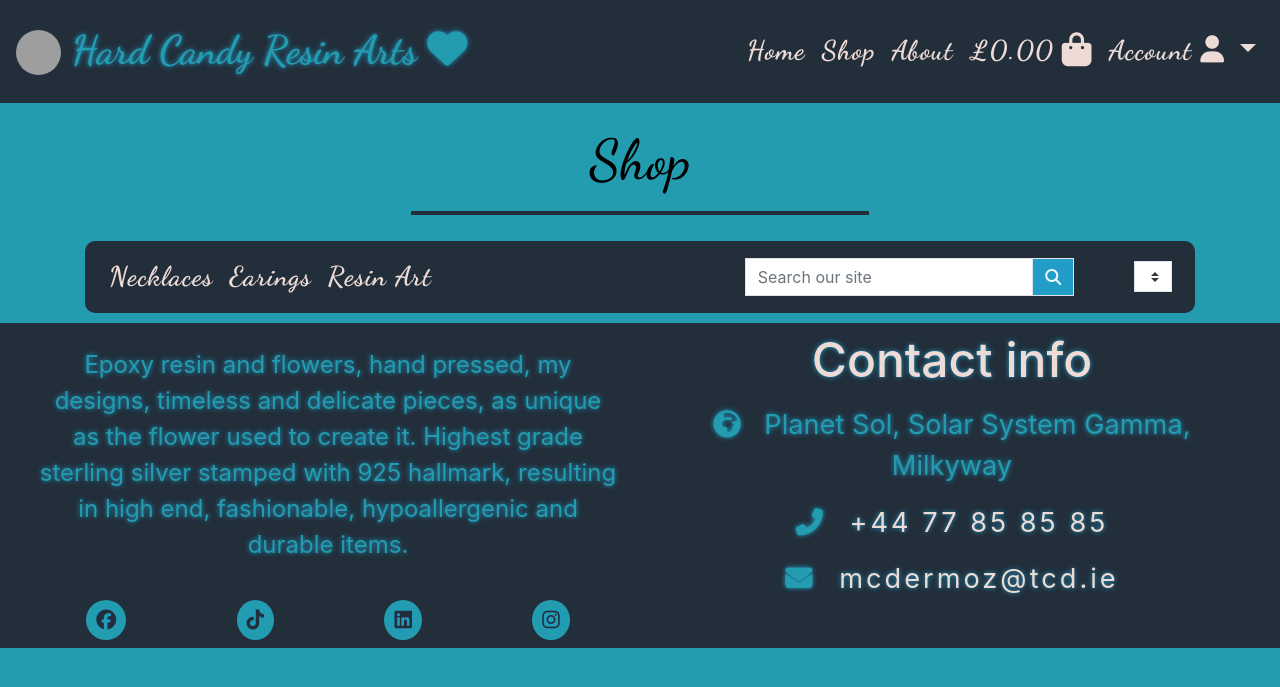
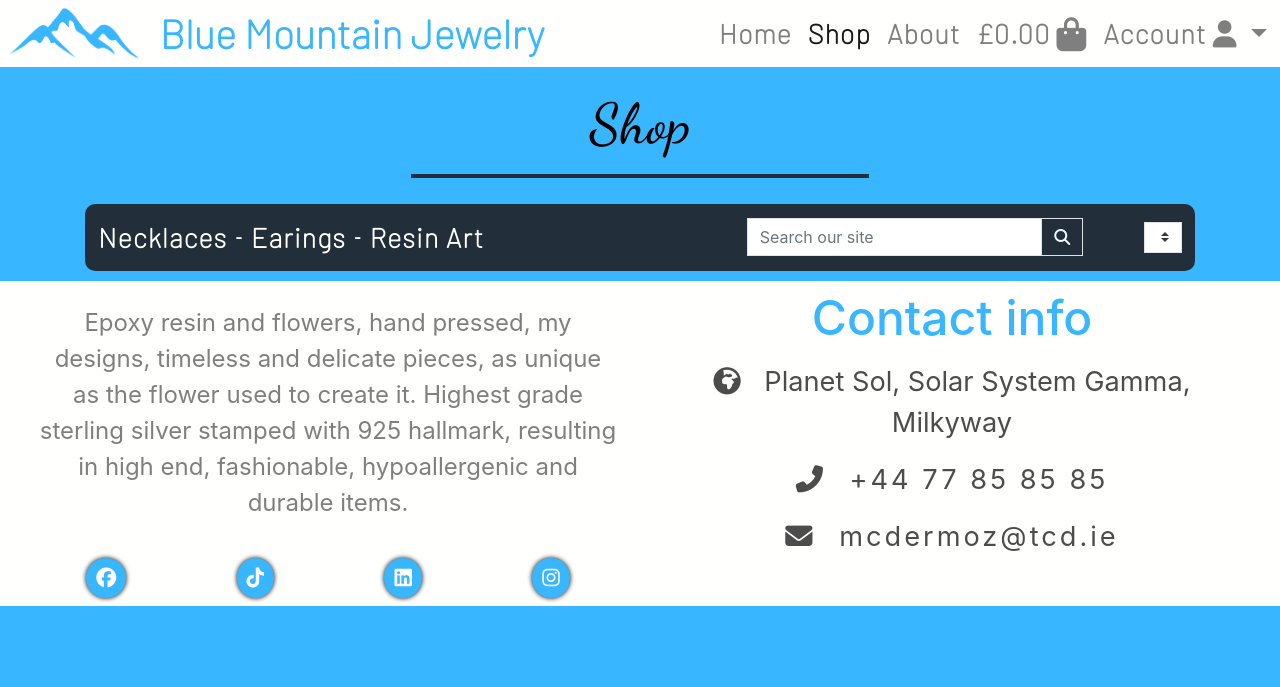
Before and after one commit to Aramantos/HardCandyResinArts, a Django app: page /shop/ in a window 1280 px wide. Shown: the top 687 px of the page. Run offline with Django 4.2, Linux system fonts and the light colour scheme; data that the repository does not hold is empty; some libraries are stand-ins or nearby versions; grey boxes are pictures that could not be loaded.

Commit message:
add logo images and update css styles to compliment logo

```diff
--- a/about/templates/about/about.html
+++ b/about/templates/about/about.html
@@ -2,6 +2,8 @@
 {% load static %}
 
 {% block extra_title %}- About{% endblock %}
+
+{% block about %}active{% endblock %}
 
 {% block extra_css %}
     <link rel="stylesheet" href="{% static 'about/css/about.css' %}">
--- a/basket/templates/basket/basket.html
+++ b/basket/templates/basket/basket.html
@@ -3,6 +3,8 @@
 {% load basket_tools %}
 
 {% block extra_title %} Basket{% endblock %}
+
+{% block basket %}active{% endblock %}
 
 {% block extra_css %}
     <link rel="stylesheet" href="{% static 'basket/css/basket.css' %}">
--- a/profiles/templates/profiles/profile.html
+++ b/profiles/templates/profiles/profile.html
@@ -1,5 +1,9 @@
 {% extends "base.html" %}
 {% load static %}
+
+{% block extra_title %}- Profile{% endblock %}
+
+{% block profile %}active{% endblock %}
 
 {% block extra_css %}
     <link rel="stylesheet" href="{% static 'profiles/css/profile.css' %}">
--- a/shop/static/shop/css/shop.css
+++ b/shop/static/shop/css/shop.css
@@ -1,5 +1,5 @@
 /* Colors from One */
-:root {
+/* :root {
     --primary: #222e3a;
     --secondary: #229dc8;
     --tertiary: #239cb0;
@@ -7,7 +7,7 @@
     --comp2: #c6c2b9;
     --comp3: #90acb0;
     --comp4: #38a294;
-}
+} */
 
 /* Blue Mountain Jewelry Pallete */
 /* :root {
@@ -94,7 +94,7 @@
 }
 
 hr {
-    border-top: 4px solid var(--primary);
+    border-top: 4px solid var(--secondary);
 }
 
 .item-image,
@@ -140,10 +140,25 @@ hr {
 
 #shop-navbar {
     border-radius: 10px;
+    background-color: var(--secondary);
 }
 
 .shop-navbar-items{
     justify-content: unset;
+}
+
+.shop-nav-item{
+    color: var(--primary)!important;
+}
+
+.shop-nav-item:hover{
+    color: var(--primary)!important;
+}
+
+.nav-hyphen {
+    color: aliceblue;
+    margin: auto;
+    font-weight: bolder;
 }
 
 .category, .details {
@@ -175,6 +190,18 @@ hr {
     margin: 0 auto 10px;
 }
 
+#sort-selector {
+
+}
+
+#sort-selector option {
+    font-family: 'Barlow', sans-serif;
+    font-size: 1rem;
+    font-weight: bolder;
+    margin-right: 10px;
+    padding-right: 10px;
+}
+
 /* footer {
     margin-top: 15px;
 } */
--- a/shop/templates/shop/product_detail.html
+++ b/shop/templates/shop/product_detail.html
@@ -2,6 +2,8 @@
 {% load static %}
 
 {% block extra_title %}- Shop{% endblock %}
+
+{% block shop %}active{% endblock %}
 
 {% block extra_css %}
     <link rel="stylesheet" href="{% static 'shop/css/shop.css' %}">
--- a/shop/templates/shop/shop.html
+++ b/shop/templates/shop/shop.html
@@ -2,6 +2,8 @@
 {% load static %}
 
 {% block extra_title %}- Shop{% endblock %}
+
+{% block shop %}active{% endblock %}
 
 {% block extra_css %}
     <link rel="stylesheet" href="{% static 'shop/css/shop.css' %}">
@@ -38,13 +40,15 @@
                         <div class="collapse navbar-collapse shop-navbar-items" id="navbarNav">
                             <ul class="navbar-nav">
                                 <li class="nav-item">
-                                    <a class="nav-link" href="{% url 'shop_products' %}?category=necklaces">Necklaces</a>
+                                    <a class="nav-link shop-nav-item" href="{% url 'shop_products' %}?category=necklaces">Necklaces</a>
                                 </li>
+                                <li class="nav-hyphen">-</li>
                                 <li class="nav-item">
-                                    <a class="nav-link" href="{% url 'shop_products' %}?category=earings">Earings</a>
+                                    <a class="nav-link shop-nav-item" href="{% url 'shop_products' %}?category=earings">Earings</a>
                                 </li>
+                                <li class="nav-hyphen">-</li>
                                 <li class="nav-item">
-                                    <a class="nav-link" href="{% url 'shop_products' %}?category=resin_art">Resin Art</a>
+                                    <a class="nav-link shop-nav-item" href="{% url 'shop_products' %}?category=resin_art">Resin Art</a>
                                 </li>
                             </ul>
                         </div>
@@ -86,7 +90,7 @@
         <div class="row">
             <div class="product-container col-12">
                 <div class="row">
-                    {% for product in shop %}
+                    {% for product in products %}
                         <div class="col-sm-6 col-md-6 col-lg-4 col-xl-3">
                             <div class="flip-card card border-0">
                                 <div class="flip-card-inner">
--- a/shop/views.py
+++ b/shop/views.py
@@ -48,7 +48,7 @@ def shop_products(request):
     current_sorting = f'{sort}_{direction}'
 
     context = {
-        'shop': products,
+        'products': products,
         'search_term': query,
         'current_categories': categories,
         'current_sorting': current_sorting,
--- a/static/css/base.css
+++ b/static/css/base.css
@@ -1,14 +1,37 @@
 @import url('https://fonts.googleapis.com/css2?family=Dancing+Script:wght@400;500;600;700&display=swap');
+@import url('https://fonts.googleapis.com/css2?family=Barlow+Semi+Condensed&family=Barlow:wght@100&family=DM+Serif+Display&display=swap');
 
+.barlow {
+    font-family: 'Barlow', sans-serif;
+}
+
+.barlow-semi {
+    font-family: 'Barlow Semi Condensec', sans-serif;
+}
+
+.dm-serif {
+    font-family: 'DM Serif Display', serif;
+}
 /* Colors from One */
 :root {
-    --primary: #222e3a;
-    --secondary: #229dc8;
-    --tertiary: #239cb0;
+    --primary: #fffffe;
+    --secondary: #222e3a;
+    --tertiary: #38b6ff;
     --comp1: #eedbd6;
     --comp2: #c6c2b9;
     --comp3: #90acb0;
     --comp4: #38a294;
+}
+
+/* Colors from One */
+:root {
+    --primary1: #222e3a;
+    --secondary1: #229dc8;
+    --tertiary1: #239cb0;
+    /* --comp1: #eedbd6;
+    --comp2: #c6c2b9;
+    --comp3: #90acb0;
+    --comp4: #38a294; */
 }
 
 /* Blue Mountain Jewelry Pallete */
@@ -64,18 +87,28 @@ main {
 
 /* Navbar */
 
+.navbar {
+    background: var(--primary);
+    padding: 5px;
+}
+
+.navbar-brand {
+    padding: 0;
+}
+
+#logo-nav {
+    height: 55px;
+    margin-right: 10px;
+    max-width: 25%;
+}
+
 #title {
-    font-family: 'Dancing Script', cursive;
+    font-family: 'Barlow', sans-serif;
     font-size: 2.5rem;
     font-weight: bolder;
-    padding-top: 5px;
     color: var(--tertiary);
-    text-shadow: var(--secondary) 0px 0px 5px;
-    margin: 0.5rem 0;
-}
-
-.navbar {
-    background: var(--primary);
+    /* text-shadow: var(--secondary) 0px 0px 5px; */
+    margin: auto;
 }
 
 .dropdown-menu {
@@ -94,23 +127,17 @@ main {
     background-color: #dddddd;
 }
 
-#logo-nav {
-    height: 45px;
-    width: 45px;
-    border-radius: 50%;
-    margin-bottom: 7px;
-}
 
 .navbar-collapse {
     justify-content: flex-end;
 }
 
 .nav-link {
-    font-family: 'Dancing Script', cursive;
+    font-family: 'Barlow', sans-serif;
     font-size: 1.7rem;
     font-weight: 700;
     letter-spacing: 1px;
-    color: var(--comp1) !important;
+    /* color: var(--comp1) !important; */
 }
 
 .nav-link:hover {
@@ -222,18 +249,19 @@ main {
 footer {
     color: var(--tertiary);
     background-color: var(--primary);
-    text-shadow: var(--secondary) 0px 0px 5px;
+    /* text-shadow: var(--secondary) 0px 0px 5px; */
 }
 
 #footer-about {
     font-size: 1.5rem;
     margin-top: 3vh;
     margin-top: 0.5rem;
+    color: rgba(0,0,0,.5);
 }
 
 #contact-info {
-    color: var(--comp1);
-    text-shadow: var(--secondary) 0px 0px 5px;
+    color: var(--tertiary);
+    /* text-shadow: var(--secondary) 0px 0px 5px; */
     margin: 0;
     font-size: 3rem;
 }
@@ -241,17 +269,18 @@ footer {
 #about,
 #contact-box p {
     font-size: 1.7rem;
+    color: rgba(0,0,0,.7);
 }
 
 #contact-box p a {
-    color: var(--comp1);
+    color: rgba(0,0,0,.7);
     letter-spacing: 3px;
-    text-shadow: var(--secondary) 0px 0px 5px;
+    /* text-shadow: var(--secondary) 0px 0px 5px; */
 }
 
 .list-unstyled li {
     font-size: 1.2rem;
-    text-shadow: 2px 2px var(--secondary);
+    /* text-shadow: 2px 2px var(--secondary); */
     letter-spacing: 1px;
 }
 
@@ -283,6 +312,7 @@ footer {
     text-align: center;
     color: var(--primary);
     background: var(--tertiary);
+    box-shadow: 0 0 5px black;
     transition: all 0.35s ease-in-out;
     -moz-transition: all 0.35s ease-in-out;
     -webkit-transition: all 0.35s ease-in-out;
--- a/templates/base.html
+++ b/templates/base.html
@@ -5,6 +5,9 @@
     <head>
 
     {% block meta %}
+        <!-- Favicon -->
+        <link rel="icon" sizes="192x192" href="{% static 'favicon.png' %}" type="image/x-icon">
+
         <meta http-equiv="X-UA-Compatible" content="ie=edge">
         <meta charset="UTF-8">
         <meta name="description" content="Online Jewelry Store">
@@ -44,16 +47,16 @@
     {% block extra_js %}
     {% endblock %}
 
-    <title>Hard Candy Resin Arts {% block extra_title %}{% endblock %}</title>
+    <title>Blue Mountain Jewelry {% block extra_title %}{% endblock %}</title>
   </head>
   <body>
     <header>
         <nav class="navbar navbar-expand-md navbar-light">
-            <a class="navbar-brand" href="{% url 'home' %}">
+            <a class="navbar-brand d-flex" href="{% url 'home' %}">
+              <img id="logo-nav" class="logo col-6 col-md-4" src="{% static 'Logo.png' %}" alt="logo">
                 <h1 id="title" class="display-4">
-                    <img id="logo-nav" class="logo col-6 col-md-4" src="https://i.etsystatic.com/isla/4d9a20/45114409/isla_500x500.45114409_f1c94p2y.jpg?version=0" alt="logo">
-                    Hard Candy Resin Arts
-                    <i class="fas fa-heart"></i>
+                    Blue Mountain Jewelry
+                    <!-- <i class="fas fa-heart"></i> -->
                 </h1>
             </a>
             <button class="navbar-toggler" type="button" data-toggle="collapse" data-target="#navbarNavDropdown" aria-controls="navbarNavDropdown" aria-expanded="false" aria-label="Toggle navigation">
@@ -61,16 +64,16 @@
             </button>
             <div class="collapse navbar-collapse" id="navbarNavDropdown">
               <ul class="navbar-nav">
-                <li class="nav-item active">
+                <li class="nav-item {% block home %}{% endblock %}">
                   <a class="nav-link" href="{% url 'home' %}">Home <span class="sr-only">(current)</span></a>
                 </li>
-                <li class="nav-item">
+                <li class="nav-item {% block shop %}{% endblock %}">
                   <a class="nav-link" href="{% url 'shop_products' %}">Shop</a>
                 </li>
-                <li class="nav-item">
+                <li class="nav-item {% block about %}{% endblock %}">
                   <a class="nav-link" href="{% url 'about' %}">About</a>
                 </li>
-                <li class="nav-item nav-icon">
+                <li class="nav-item nav-icon {% block basket %}{% endblock %}">
                   <a class="{% if grand_total %} font-weight-bold{% else %}text-black{% endif %} nav-link" href="{% url 'view_basket' %}">
                     <div>
                       {% if grand_total %}
@@ -89,7 +92,7 @@
                     </div>
                   </a>
                 </li>
-                <li class="nav-item nav-icon dropdown">
+                <li class="nav-item nav-icon {% block profile %}{% endblock %} dropdown">
                   <a class="nav-link dropdown-toggle d-none d-lg-block" href="#" id="navbarDropdownMenuLink" data-toggle="dropdown" aria-haspopup="true" aria-expanded="false">
                     Account <i class="fas fa-user"></i>
                   </a>
```
Also changed, not shown: other parts of static/css/base.css (+72 -18 lines), home/static/home/css/home.css (+24 -0 lines), home/templates/home/index.html (+34 -4 lines), home/views.py (+9 -1 lines), media/flower.gif (deleted), media/logo.webp (deleted), static/Blue Mountain Logo Black.png (added), static/Blue Mountain Logo NB.png (added), static/Blue Mountain Logo Nav.png (added), static/Blue Mountain Logo.png (added), static/Logo.png (added), static/favicon.png (added).
